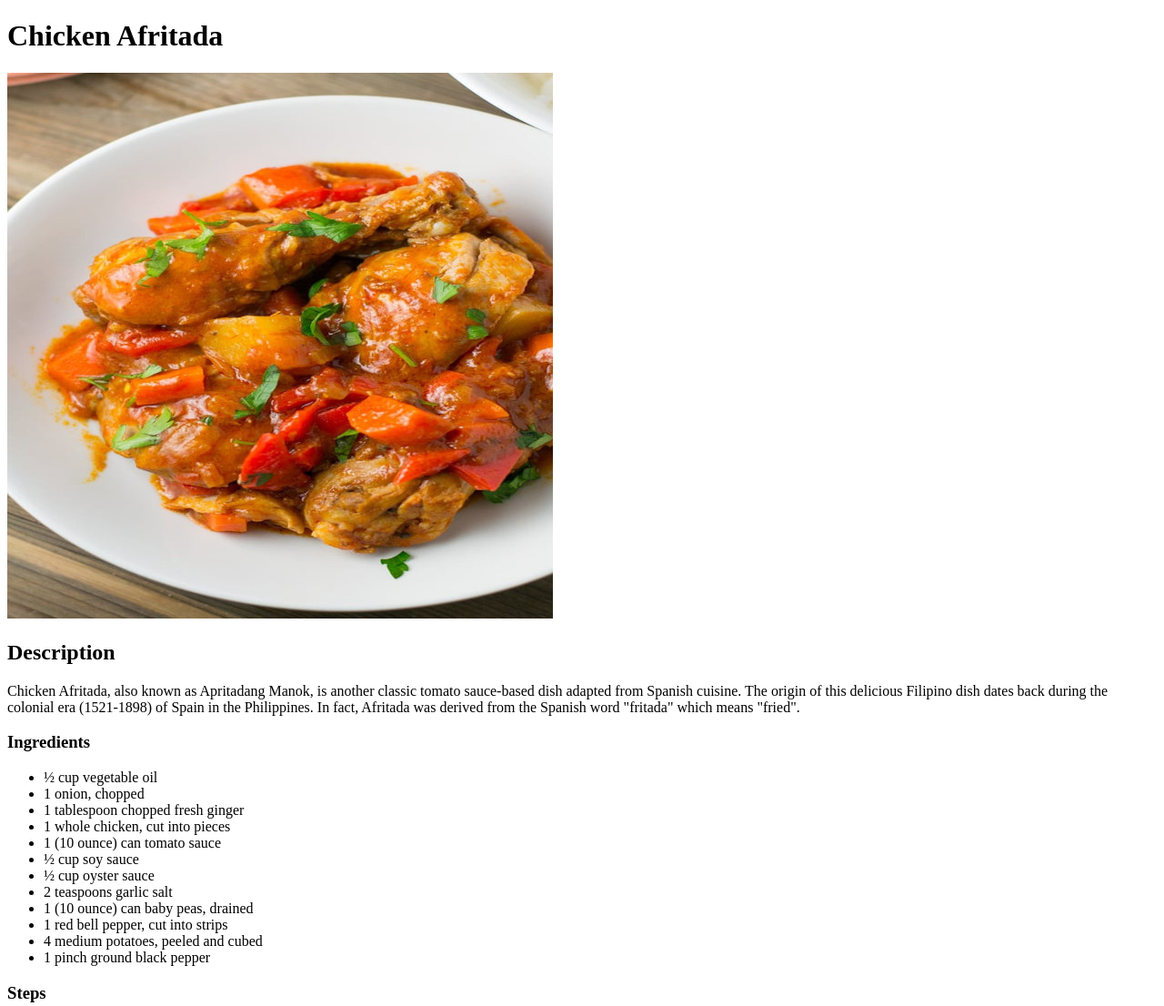
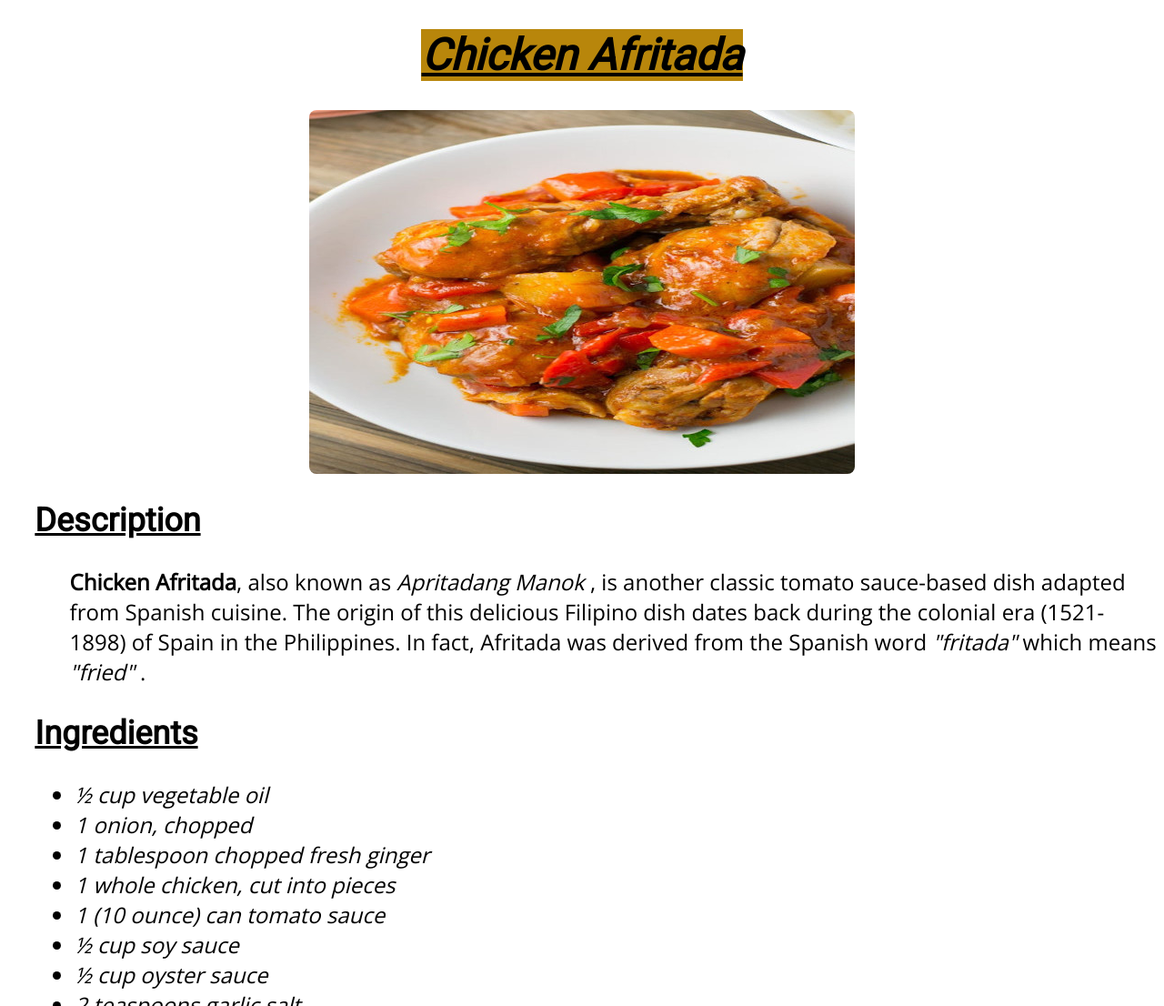
Before and after one commit to bisayangmarino/odin-recipes, a plain HTML site: page recipes/chickenafritada/chickenafritada.html in a window 1280 px wide. Shown: the top 1106 px of the page at 91% size. Drawn offline with nearby package versions, Linux system fonts and the light colour scheme.

Commit message:
modified the recipes and added their respective css file

```diff
--- /dev/null
+++ b/recipes/chickenadobo/style.css
@@ -0,0 +1,42 @@
+h1 {
+    text-align: center;
+    font-style: oblique;
+    text-decoration: underline;
+    font-family: 'Roboto', sans-serif;
+    font-size: 48px;
+}
+
+h1 span {
+    background-color: coral;
+}
+
+img {
+    border-radius: 8px;
+    max-width: 100%;
+    height: auto;
+     display: block;
+    margin-left: auto;
+    margin-right: auto;
+}
+
+h2 {
+    margin-left: 1.5ch;
+    margin-right: 1.5ch;
+    font-family: 'Roboto', sans-serif;
+    font-size: 36px;
+    text-decoration: underline;
+}
+
+p,ul,ol {
+    font-family: 'Open Sans', sans-serif;
+    font-size: 24px;
+}
+
+p {
+    margin-left: 5ch;
+}
+
+ul,ol {
+    font-style: italic;
+    margin-left: 2.5ch;
+}
--- a/recipes/chickenafritada.html
+++ b/recipes/chickenafritada/chickenafritada.html
@@ -5,13 +5,20 @@
     <meta http-equiv="X-UA-Compatible" content="IE=edge">
     <meta name="viewport" content="width=device-width, initial-scale=1.0">
     <title>Document</title>
+    <link rel="stylesheet" href="style.css">
+    <link rel="stylesheet" href="https://fonts.googleapis.com/css2?family=Open+Sans&family=Roboto&display=swap">
+    <style>
+        body {
+            font-family: 'Open Sans''Roboto';
+        }
+    </style>
 </head>
 <body>
-    <h1>Chicken Afritada</h1>
-    <img src="../recipes/chicken-afritada.jpg" alt="Chicken Afritada">
+    <h1><span>Chicken Afritada</span></h1>
+    <img src="chicken-afritada.jpg" alt="Chicken Afritada">
     <h2>Description</h2>
-        <p>Chicken Afritada, also known as Apritadang Manok, is another classic tomato sauce-based dish adapted from Spanish cuisine. The origin of this delicious Filipino dish dates back during the colonial era (1521-1898) of Spain in the Philippines. In fact, Afritada was derived from the Spanish word "fritada" which means "fried".</p>
-    <h3>Ingredients</h3>
+        <p><strong>Chicken Afritada</strong>, also known as <em>Apritadang Manok</em> , is another classic tomato sauce-based dish adapted from Spanish cuisine. The origin of this delicious Filipino dish dates back during the colonial era (1521-1898) of Spain in the Philippines. In fact, Afritada was derived from the Spanish word <em>"fritada"</em> which means <em>"fried"</em> .</p>
+    <h2>Ingredients</h2>
         <ul>
             <li>½ cup vegetable oil</li>
             <li>1 onion, chopped</li>
@@ -26,7 +33,7 @@
             <li>4 medium potatoes, peeled and cubed</li>
             <li>1 pinch ground black pepper</li>
         </ul>
-    <h3>Steps</h3>
+    <h2>Steps</h2>
         <ol>
             <li>Heat oil in a large skillet over medium-high heat. Cook onion and ginger for 3 minutes, browning slightly. Lay chicken in the skillet, skin side down. Fry until golden, about 10 minutes, turning once with tongs.</li>
             <li>In a bowl, whisk together tomato sauce, soy sauce, oyster sauce, and garlic salt, and pour evenly over chicken. Gently fold in peas, bell pepper, and potato. Simmer 20 to 30 minutes, or until chicken is cooked through and no longer pink in the center. Season with ground black pepper.</li>
--- /dev/null
+++ b/recipes/chickenafritada/style.css
@@ -0,0 +1,42 @@
+h1 {
+    text-align: center;
+    font-style: oblique;
+    text-decoration: underline;
+    font-family: 'Roboto', sans-serif;
+    font-size: 48px;
+}
+
+h1 span {
+    background-color: darkgoldenrod;
+}
+
+img {
+    border-radius: 8px;
+    max-width: 100%;
+    height: auto;
+     display: block;
+    margin-left: auto;
+    margin-right: auto;
+}
+
+h2 {
+    margin-left: 1.5ch;
+    margin-right: 1.5ch;
+    font-family: 'Roboto', sans-serif;
+    font-size: 36px;
+    text-decoration: underline;
+}
+
+p,ul,ol {
+    font-family: 'Open Sans', sans-serif;
+    font-size: 24px;
+}
+
+p {
+    margin-left: 5ch;
+}
+
+ul,ol {
+    font-style: italic;
+    margin-left: 2.5ch;
+}
--- /dev/null
+++ b/recipes/porkmenudo/style.css
@@ -0,0 +1,42 @@
+h1 {
+    text-align: center;
+    font-style: oblique;
+    text-decoration: underline;
+    font-family: 'Roboto', sans-serif;
+    font-size: 48px;
+}
+
+h1 span {
+    background-color: gold;
+}
+
+img {
+    border-radius: 8px;
+    max-width: 100%;
+    height: auto;
+     display: block;
+    margin-left: auto;
+    margin-right: auto;
+}
+
+h2 {
+    margin-left: 1.5ch;
+    margin-right: 1.5ch;
+    font-family: 'Roboto', sans-serif;
+    font-size: 36px;
+    text-decoration: underline;
+}
+
+p,ul,ol {
+    font-family: 'Open Sans', sans-serif;
+    font-size: 24px;
+}
+
+p {
+    margin-left: 5ch;
+}
+
+ul,ol {
+    font-style: italic;
+    margin-left: 2.5ch;
+}
--- /dev/null
+++ b/style.css
@@ -0,0 +1,15 @@
+h1  {
+    line-height: normal;
+    color: black;
+    text-align: center;
+    font-family: 'Gill Sans', 'Gill Sans MT', sans-serif;
+}
+
+h1 span {
+        background-color: bisque;
+}
+li {
+    font-family: 'Gill Sans', 'Gill Sans MT', sans-serif;
+    font-size: medium;
+    text-align: center;
+}
```
Also changed, not shown: index.html (+5 -4 lines), recipes/chickenadobo/chickenadobo.html (renamed from recipes/chickenadobo.html, +11 -4 lines), recipes/porkmenudo/porkmenudo.html (renamed from recipes/porkmenudo.html, +10 -3 lines), recipes/chicken-adobo.jpg (deleted), recipes/chicken-afritada.jpg (deleted), recipes/chickenadobo/chicken-adobo.jpg (added), recipes/chickenafritada/chicken-afritada.jpg (added), recipes/pork-menudo.jpg (deleted), recipes/porkmenudo/pork-menudo.jpg (added).
